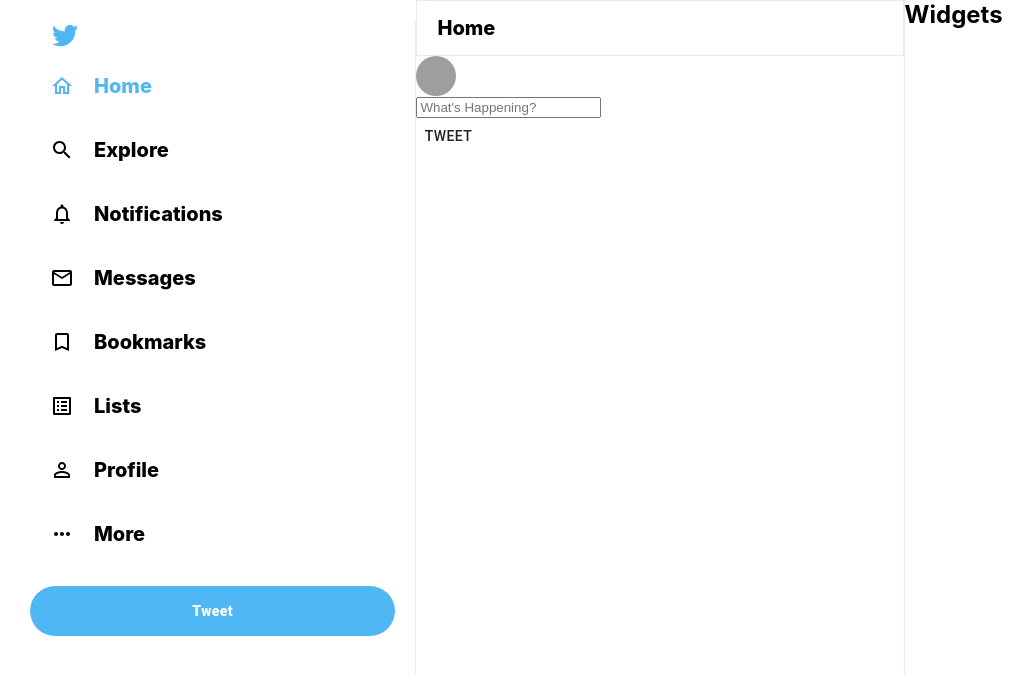
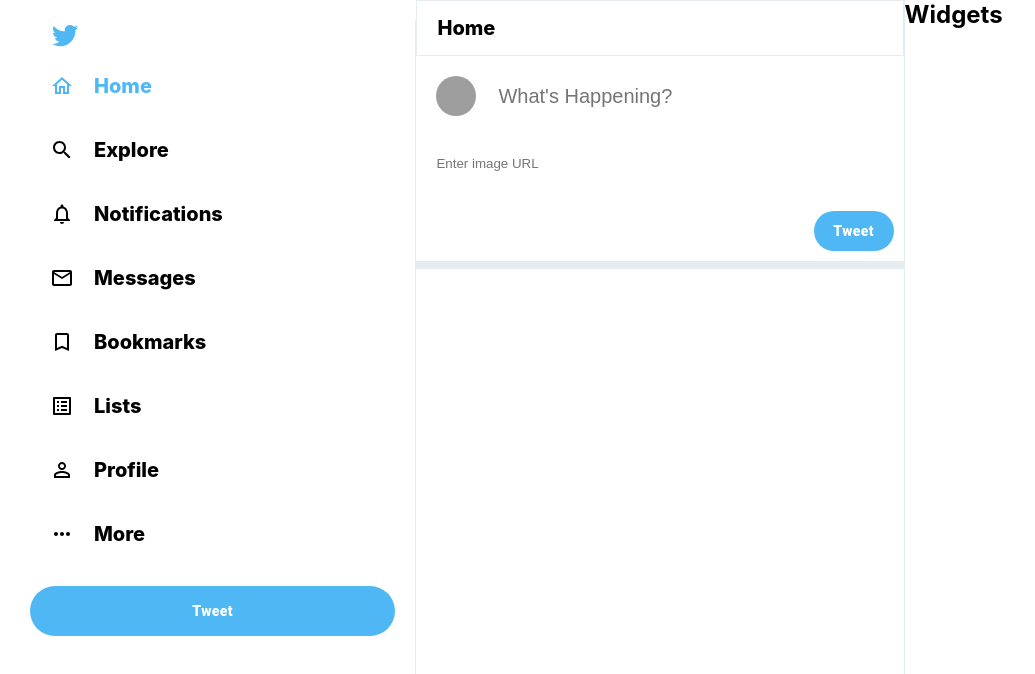
Before and after one commit to malikwaqar/twitter-with-reactjs, a React (Create React App) app: page / in a window 1280 px wide. Shown: the top 674 px of the page, without its empty margins (0-1035 px from the left). Built offline with nearby package versions, Linux system fonts and the light colour scheme; grey boxes are pictures that could not be loaded.

Commit message:
TweetBox Completed

```diff
--- a/src/components/TweetBox/TweetBox.css
+++ b/src/components/TweetBox/TweetBox.css
@@ -0,0 +1,35 @@
+.tweetBox {
+    padding-bottom: 10px;
+    border-bottom: 8px solid var(--twitter-background);
+    padding-right: 10px;
+}
+.tweetBox > form {
+    display: flex;
+    flex-direction: column;
+}
+.tweetBox__input {
+    padding: 20px;
+    display: flex;
+}
+.tweetBox__input > input {
+    flex: 1;
+    margin-left: 20px;
+    font-size: 20px;
+    border: none;
+}
+.tweetBox__tweetButton {
+    background-color: var(--twitter-color) !important;
+    border: none !important;
+    color: white !important;
+    font-weight: 900 !important;
+    text-transform: inherit !important;
+    border-radius: 30px !important;
+    width: 80px;
+    height: 40px !important;
+    margin-top: 20px !important;
+    margin-left: auto !important;
+}
+.tweetBox__imageInput {
+    border: none;
+    padding: 20px;
+}
--- a/src/components/TweetBox/TweetBox.js
+++ b/src/components/TweetBox/TweetBox.js
@@ -10,7 +10,8 @@
                     <Avatar src="https://kajabi-storefronts-production.global.ssl.fastly.net/kajabi-storefronts-production/themes/284832/settings_images/rLlCifhXRJiT0RoN2FjK_Logo_roundbackground_black.png" />
                     <input placeholder="What's Happening?" type="text" />
                 </div>
-                <Button>Tweet</Button>
+                <input className="tweetBox__imageInput" placeholder="Enter image URL" type="text" />
+                <Button className="tweetBox__tweetButton">Tweet</Button>
             </form>
         </div>
     )
```
